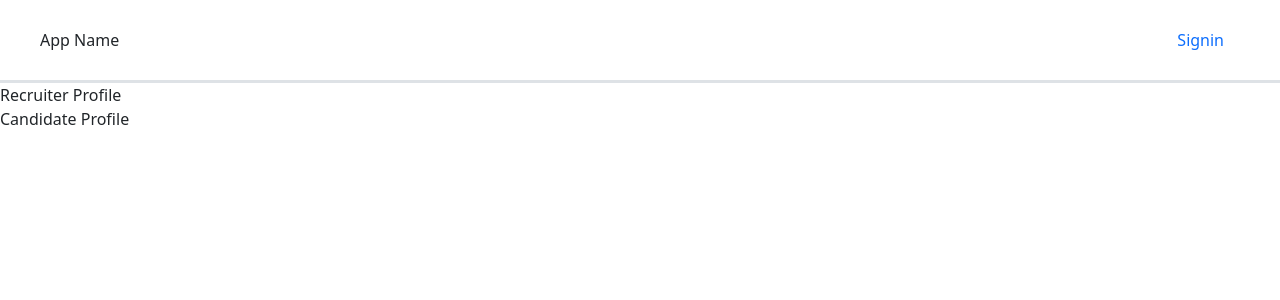
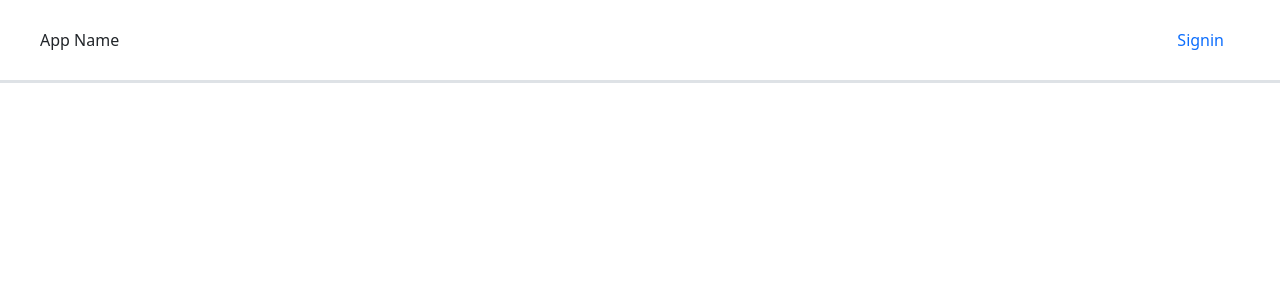
Before and after one commit to IpsitaRoy/recruitment-poc-repo, a React (Create React App) app: page /profile in a window 1280 px wide. Shown: the top 300 px of the page. Built offline with nearby package versions, Linux system fonts and the light colour scheme.

Commit message:
Status stored in global context

```diff
--- a/src/App.js
+++ b/src/App.js
@@ -12,11 +12,13 @@ import './App.css';
 export const GlobalContext = createContext();
 function App() {
   const [currentPath, setCurrentPath] = useState(window.location.pathname);
+  const [status, setStatus] = useState(localStorage.getItem('status'));
   return (
     <>
       <Provider store={store}>
         <GlobalContext.Provider value={{
-          currentPath: [currentPath, setCurrentPath]
+          currentPath: [currentPath, setCurrentPath],
+          status: [status, setStatus]
         }}>
           <Header />
           <Routes>
--- a/src/pages/profile/Profile.js
+++ b/src/pages/profile/Profile.js
@@ -1,13 +1,15 @@
-import React from "react";
+import React, { useContext } from "react";
 import RecruiterProfile from "../../components/RecruiterProfile";
 import CandidateProfile from "../../components/CandidateProfile";
 import "./profile.scss";
+import { GlobalContext } from "../../App";
 
 const Profile = () => {
+  const [status, setStatus] = useContext(GlobalContext).status;
   return (
     <div className="profile">
-      <RecruiterProfile />
-      <CandidateProfile />
+      {status === "Recruiter" && <RecruiterProfile />}
+      {status === "Candidate" && <CandidateProfile />}
     </div>
   );
 };
```
